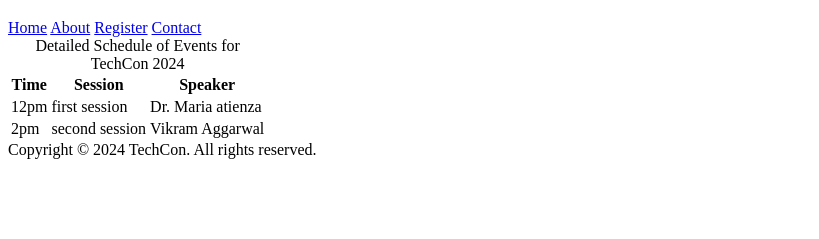
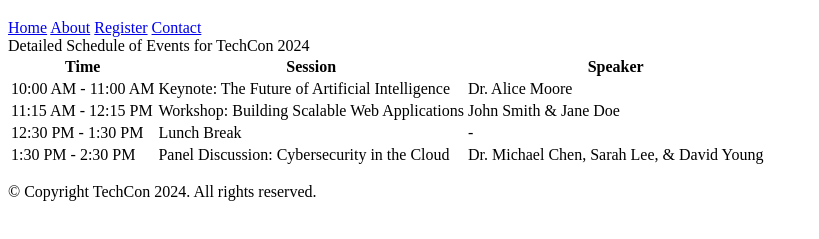
Before and after one commit to chiamakauyanna/TechCon_HTML, a plain HTML site: page techcon_website/schedule.html in a window 1280 px wide. Shown: the part 61-300 px from the top of the page, without its empty margins (0-819 px from the left). Drawn offline with Linux system fonts and the light colour scheme.

Commit message:
Change content

```diff
--- a/techcon_website/schedule.html
+++ b/techcon_website/schedule.html
@@ -9,36 +9,48 @@
   <header>
     <h1>Schedule for TechCon 2024</h1>
     <nav>
-      <a href="/index.html">Home</a>
-      <a href="/about.html">About</a>
-      <a href="/register.html">Register</a>
-      <a href="/contact.html">Contact</a>
+      <a href="index.html">Home</a>
+      <a href="about.html">About</a>
+      <a href="register.html">Register</a>
+      <a href="contact.html">Contact</a>
     </nav>
   </header>
   <main>
+    <caption>Detailed Schedule of Events for TechCon 2024</caption>
     <table>
-      <caption>Detailed Schedule of Events for TechCon 2024</caption>
+      <thead>
         <tr>
           <th scope="col">Time</th>
           <th scope="col">Session</th>
           <th scope="col">Speaker</th>
         </tr>
+      </thead>
+      <tbody>
         <tr>
-        <td>12pm</td>
-        <td>first session</td>
-        <td>Dr. Maria atienza</td>
+          <td>10:00 AM - 11:00 AM</td>
+          <td>Keynote: The Future of Artificial Intelligence</td>
+          <td>Dr. Alice Moore</td>
         </tr>
         <tr>
-        <td>2pm</td>
-        <td>second session</td>
-        <td>Vikram Aggarwal </td>
+          <td>11:15 AM - 12:15 PM</td>
+          <td>Workshop: Building Scalable Web Applications</td>
+          <td>John Smith & Jane Doe</td>
         </tr>
+        <tr>
+          <td>12:30 PM - 1:30 PM</td>
+          <td>Lunch Break</td>
+          <td>-</td>
+        </tr>
+        <tr>
+          <td>1:30 PM - 2:30 PM</td>
+          <td>Panel Discussion: Cybersecurity in the Cloud</td>
+          <td>Dr. Michael Chen, Sarah Lee, & David Young</td>
+        </tr>
+        </tbody>
     </table>
   </main>
-
   <footer>
-    Copyright &copy; 2024 TechCon. All rights reserved.
+    <p>&#169; Copyright TechCon 2024. All rights reserved.</p>
   </footer>
-
 </body>
 </html>
```
Lines whose indentation alone changed are shown as unchanged.
